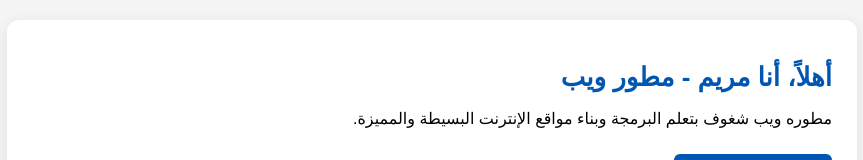
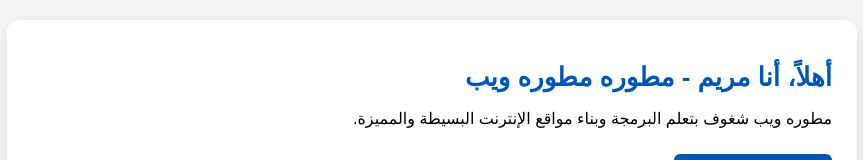
Before and after one commit to medomropl199419-hub/my-portfolio, a plain HTML site: page index.html in a window 1280 px wide. Shown: the top 160 px of the page, without its empty margins (208-1071 px from the left). Drawn offline with Linux system fonts and the light colour scheme.

Commit message:
index.html

```diff
--- a/index.html
+++ b/index.html
@@ -13,7 +13,7 @@
 
         <!-- القسم الرئيسي (الرأسية) -->
         <header class="section">
-            <h1>أهلاً، أنا مريم - مطور ويب</h1>
+            <h1>أهلاً، أنا مريم - مطوره مطوره ويب</h1>
             <p>مطوره ويب شغوف بتعلم البرمجة وبناء مواقع الإنترنت البسيطة والمميزة.</p>
             <a href="#" class="btn">حمل السيرة الذاتية</a>
         </header>
```
